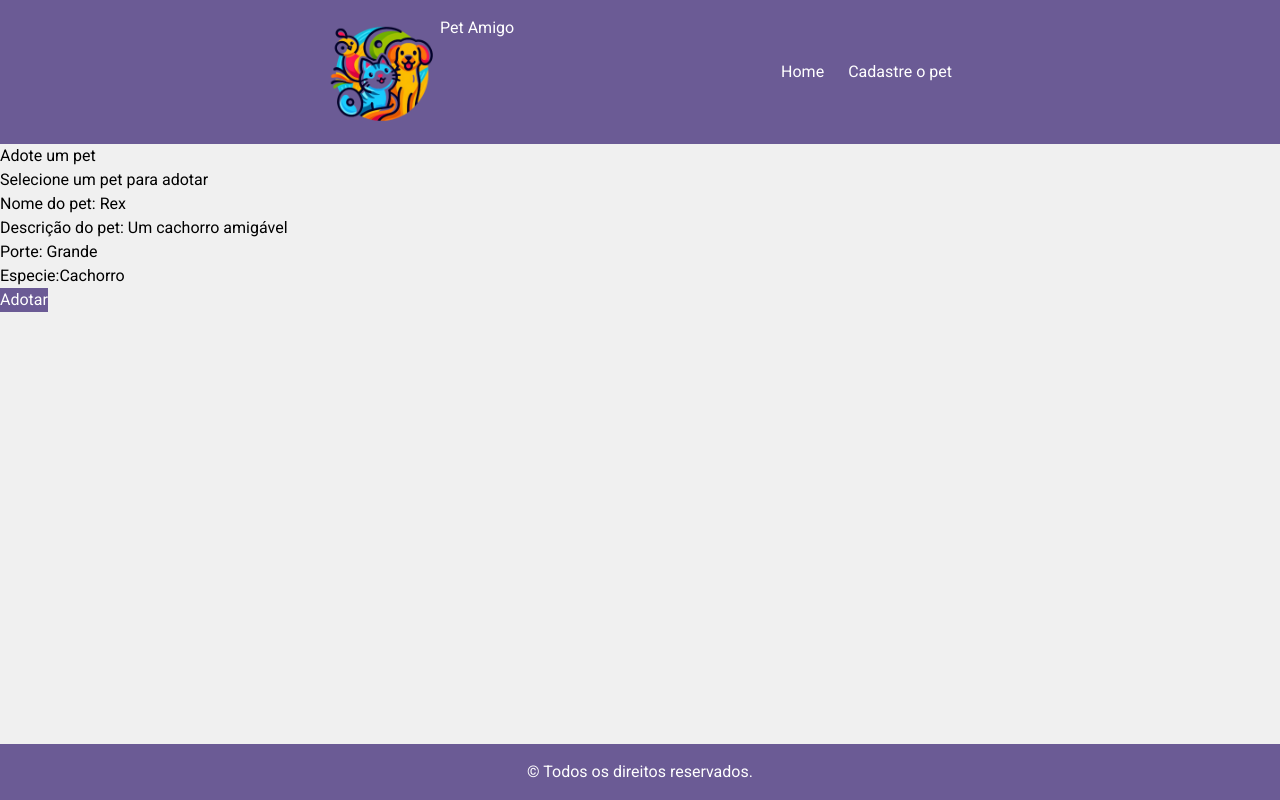
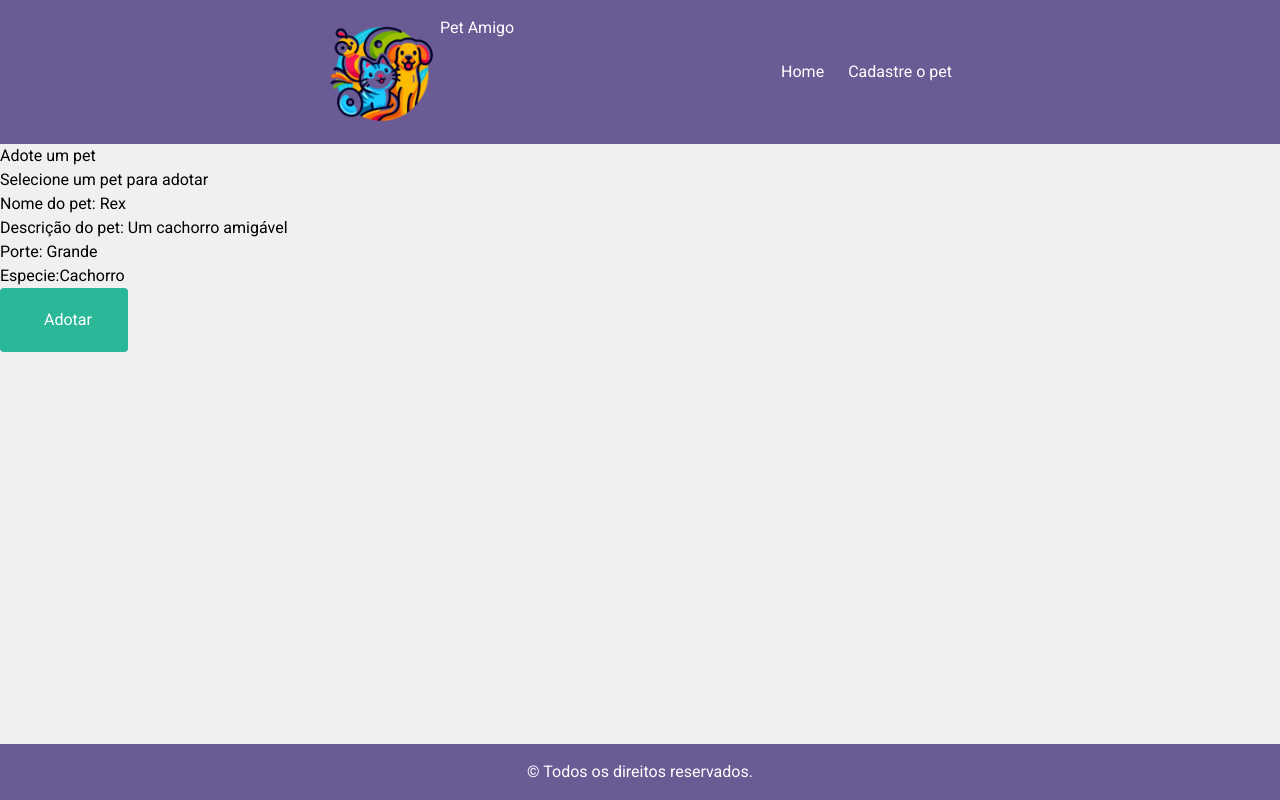
Before and after one commit to NicolyKethylin/pet-amigo, a React (Create React App) app: page /adoteumamigo in a window 1280 px wide. Built offline with nearby package versions, Linux system fonts and the light colour scheme.

Commit message:
Ajuste de botão

```diff
--- a/public/index.html
+++ b/public/index.html
@@ -29,6 +29,8 @@
       To begin the development, run `npm start` or `yarn start`.
       To create a production bundle, use `npm run build` or `yarn build`.
     -->
+ <script type="module" src="https://unpkg.com/ionicons@7.1.0/dist/ionicons/ionicons.esm.js"></script>
+ <script nomodule src="https://unpkg.com/ionicons@7.1.0/dist/ionicons/ionicons.js"></script>
 </body>
 
 </html>
--- /dev/null
+++ b/src/componentes/Btn.css
@@ -0,0 +1,3 @@
+ion-icon {
+  font-size: 30px;
+}
--- a/src/componentes/Btn.js
+++ b/src/componentes/Btn.js
@@ -1,9 +1,37 @@
-function Btn({ text, className }) {
- // If className is not passed, it will be an empty string
+import React, { useState } from "react";
+import "./Btn.css";
+
+function Btn({ text, className, iconeHeart, onClick }) {
+
  className = className ? className : "";
- // Return a button with the text and className passed as props
+
+ const [isHeartSolid, setIsHeartSolid] = useState(false);
+
+ const handleClick = () => {
+  setIsHeartSolid(!isHeartSolid);
+  if (onClick) {
+   onClick();
+  }
+
+ };
+
+ const buttonText = isHeartSolid ? "Adotei " : "Adotar ";
+
+ const bgColor = buttonText === "Adotei " ? "bg-azul-escuro" : "bg-verde";
+
  return (
-  <input type="submit" value={text} className={className} />
+  <button className={`flex items-center ${className} ${bgColor}`}
+   onClick={handleClick}>
+   {iconeHeart && (
+    <ion-icon
+     name={isHeartSolid ? "heart" : "heart-outline"}
+     className="mr-2"
+    ></ion-icon>
+   )}
+
+   {text ? text : buttonText}
+  </button>
+
  );
 }
 
--- a/src/componentes/Card.js
+++ b/src/componentes/Card.js
@@ -1,5 +1,15 @@
-import Btn from './Btn'
+import { useState } from 'react';
+import Btn from './Btn';
+
+
 export const Card = ({ namePet, descrPet, portPet, especiePet }) => {
+ const [buttonText, setButtonText] = useState("Adotar");
+
+ const handleButtonClick = () => {
+  setButtonText(buttonText === "Adotar" ? "Adotei" : "Adotar");
+ };
+
+
  return (
   <div>
    <div className="card">
@@ -10,7 +20,13 @@ export const Card = ({ namePet, descrPet, portPet, especiePet }) => {
      <p>Porte: {portPet}</p>
      <p>Especie:{especiePet}</p>
     </div>
-    <Btn text="Adotar" className={"cursor-pointer bg-roxo text-branco p"} />
+    <Btn
+     text={buttonText}
+     className="cursor-pointer text-branco py-5 px-9 rounded ${bgColor}"
+
+     iconeHeart={true}
+     onClick={handleButtonClick}
+    />
    </div>
   </div>
 
```
